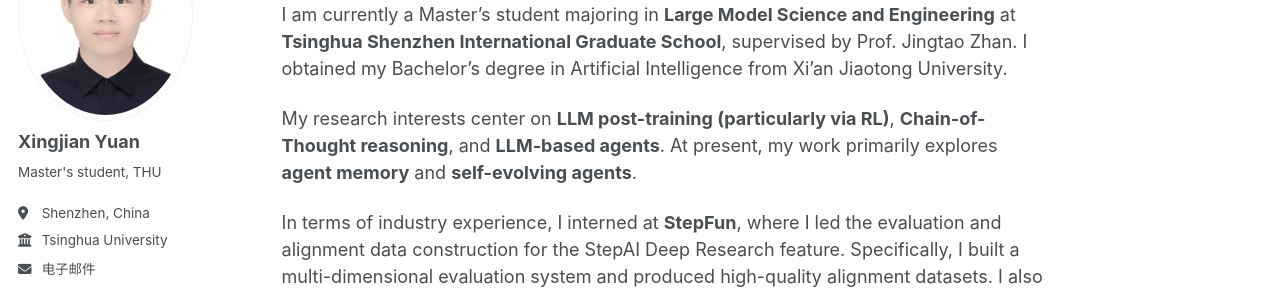
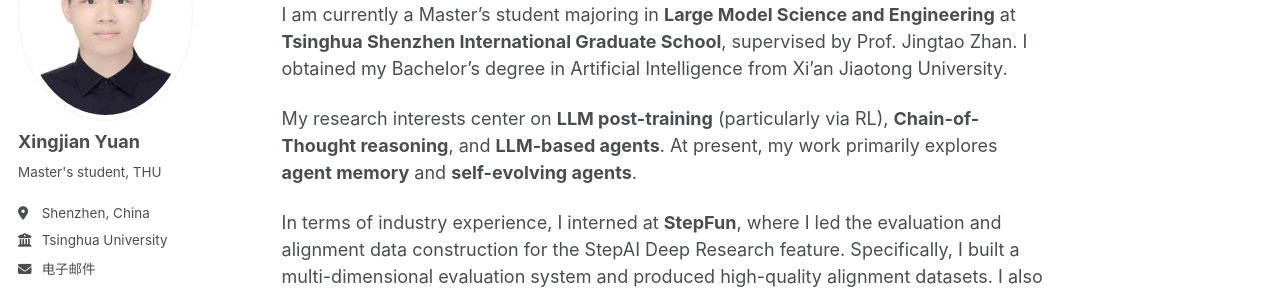
Before and after one commit to jyhty/jyhty.github.io, a Jekyll site: the page built from _pages/about.md, in a window 1280 px wide and 938 px high. Shown: the part 193-484 px from the top of the window. Built offline with Jekyll 4.4.1, drawn with Linux system fonts in a browser that asks for light colours; a script bundle is joined from its source files by our own code; library files that are not in the unit come from our copies.

```diff
--- a/_pages/about.md
+++ b/_pages/about.md
@@ -11,7 +11,7 @@ Thank you for visiting my website!
 
 I am currently a Master's student majoring in **Large Model Science and Engineering** at **Tsinghua Shenzhen International Graduate School**, supervised by Prof. Jingtao Zhan. I obtained my Bachelor’s degree in Artificial Intelligence from Xi’an Jiaotong University.
 
-My research interests center on **LLM post-training (particularly via RL)**, **Chain-of-Thought reasoning**, and **LLM-based agents**. At present, my work primarily explores **agent memory** and **self-evolving agents**.
+My research interests center on **LLM post-training** (particularly via RL), **Chain-of-Thought reasoning**, and **LLM-based agents**. At present, my work primarily explores **agent memory** and **self-evolving agents**.
 
 In terms of industry experience, I interned at **StepFun**, where I led the evaluation and alignment data construction for the StepAI Deep Research feature. Specifically, I built a multi-dimensional evaluation system and produced high-quality alignment datasets. I also worked as **a research intern at Huawei**, where I conducted my research on Chain-of-Thought reasoning.
 
```
